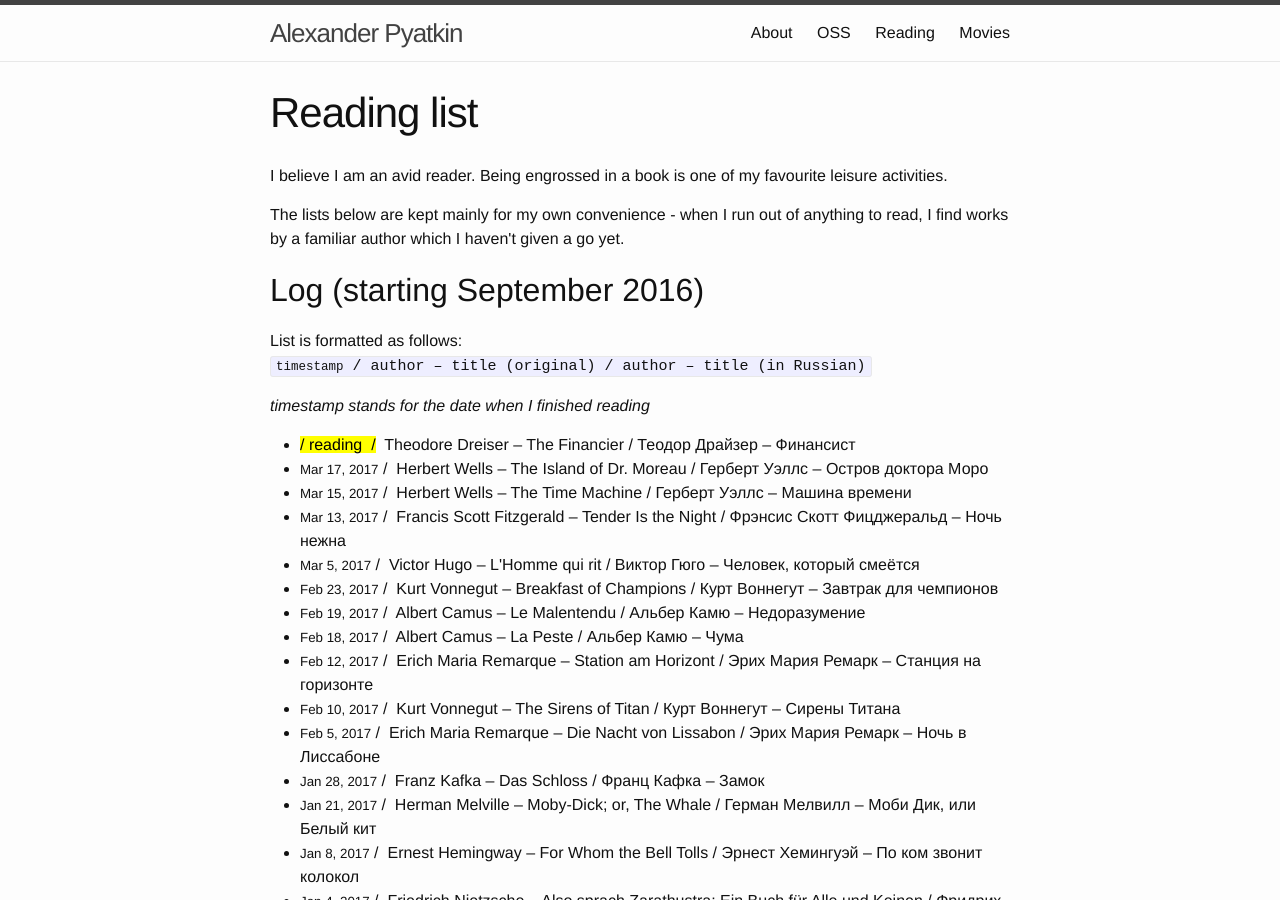
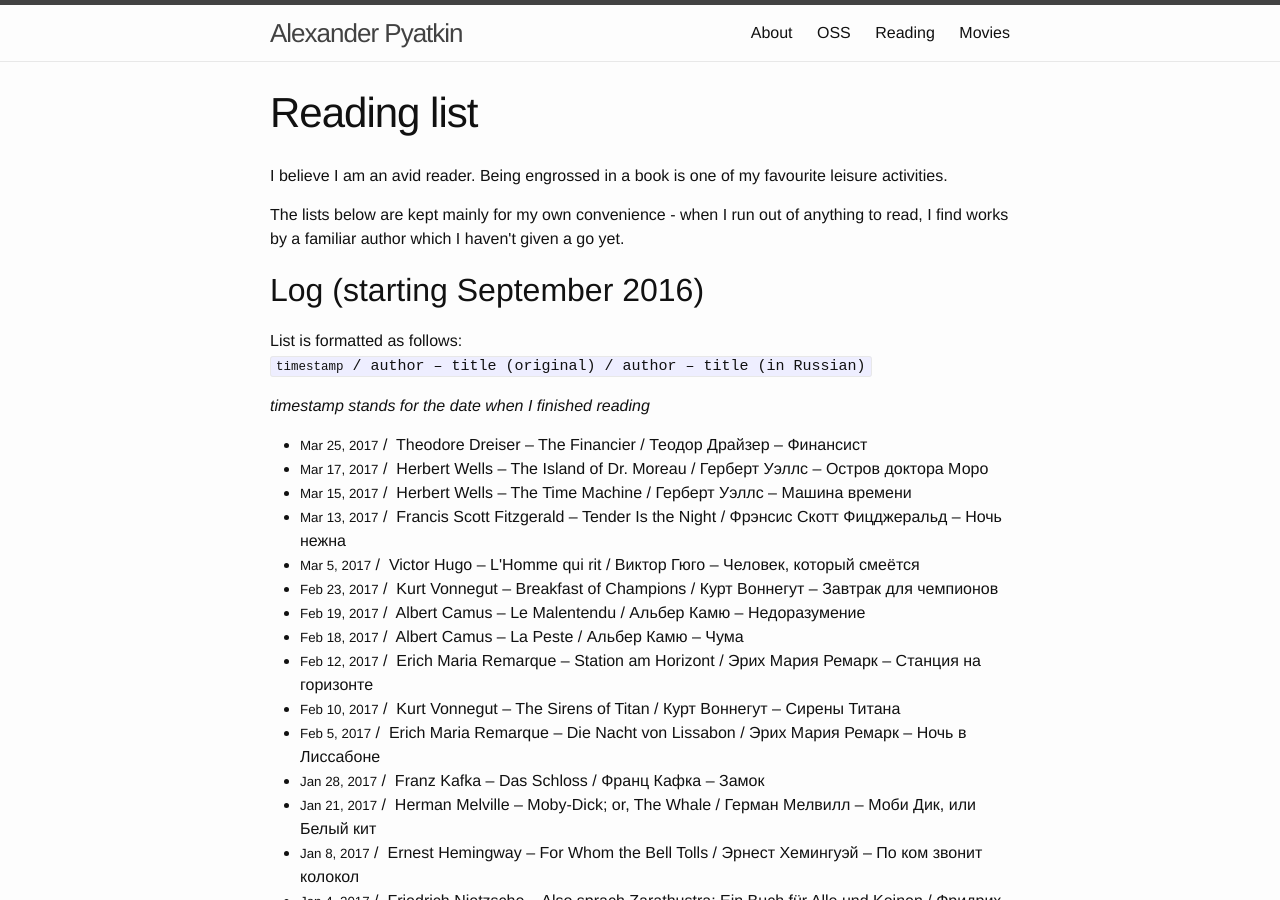
Before and after one commit to aspyatkin/personal-website, a Jekyll site: the page built from reading-list.md, in a window 1280 px wide and 900 px high. Built offline with Jekyll 4.4.1, drawn with Linux system fonts in a browser that asks for light colours.

Commit message:
Update reading list

```diff
--- a/reading-list.md
+++ b/reading-list.md
@@ -5,7 +5,7 @@ short_title: Reading
 permalink: /reading-list/
 top_ndx: 3
 log_list:
-  - reading: yes
+  - date: 'Mar 25, 2017'
     original:
       author: 'Theodore Dreiser'
       title: 'The Financier'
```
